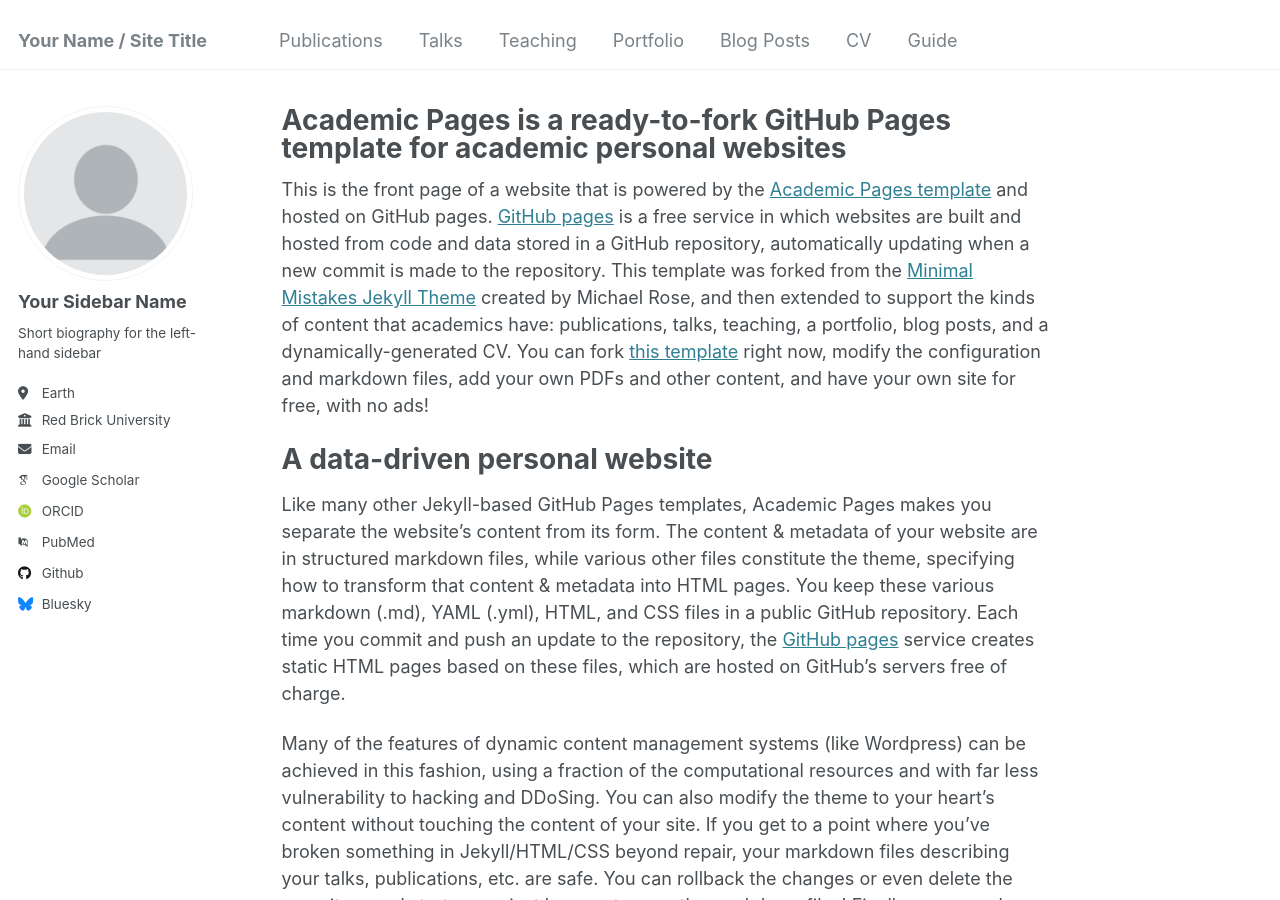
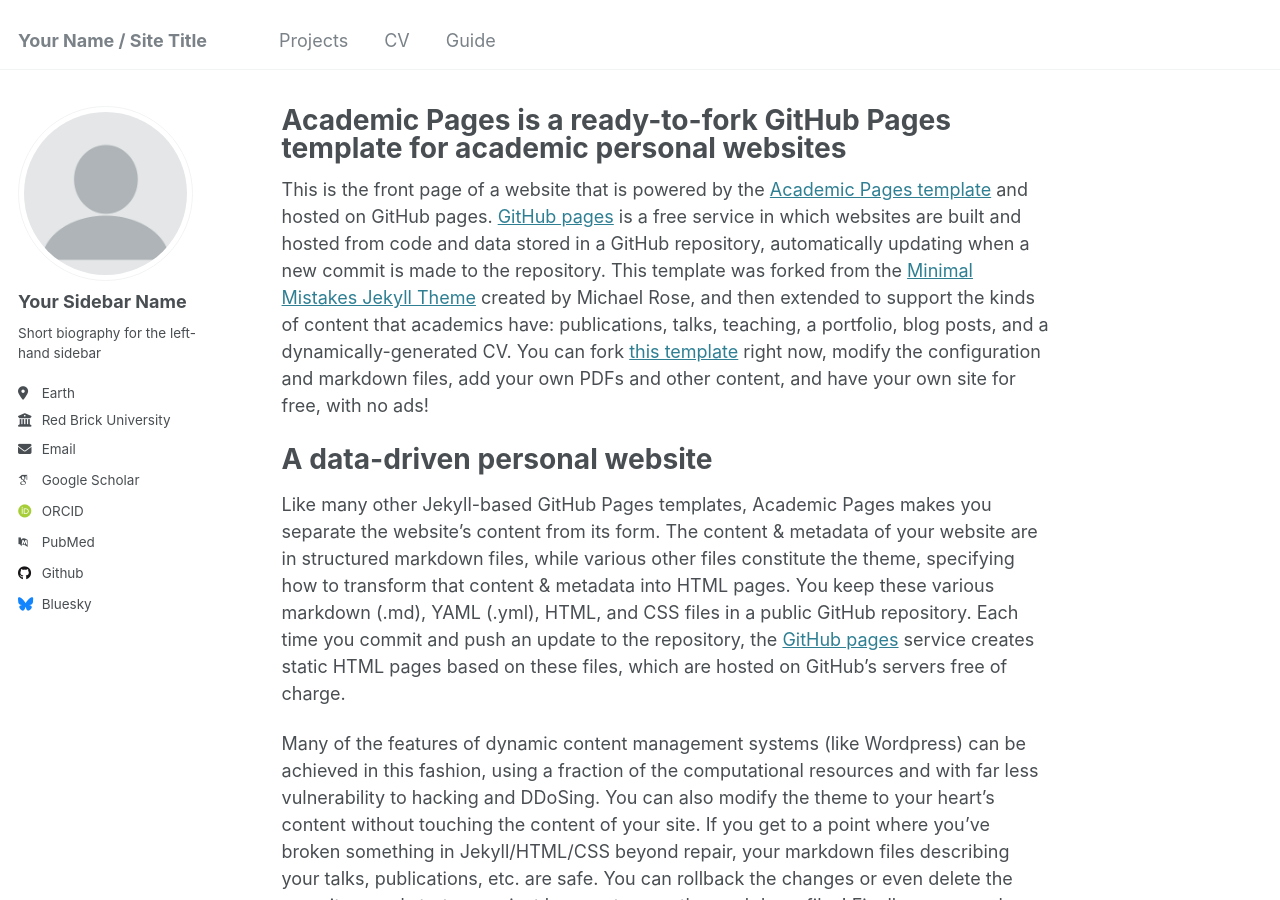
Before and after one commit to dyna-code/dyna-code.github.io, a Jekyll site: the page built from _pages/about.md, in a window 1280 px wide and 900 px high. Built offline with Jekyll 4.4.1, drawn with Linux system fonts in a browser that asks for light colours; some web fonts are replaced.

Commit message:
edited navi yaml

```diff
--- a/_data/navigation.yml
+++ b/_data/navigation.yml
@@ -5,20 +5,20 @@
 # prevent it from being included in the site.
 
 main:
-  - title: "Publications"
-    url: /publications/
+  # - title: "Publications"
+  #   url: /publications/
 
-  - title: "Talks"
-    url: /talks/
+  # - title: "Talks"
+  #   url: /talks/
 
-  - title: "Teaching"
-    url: /teaching/
+  # - title: "Teaching"
+  #   url: /teaching/
 
-  - title: "Portfolio"
+  - title: "Projects"
     url: /portfolio/
 
-  - title: "Blog Posts"
-    url: /year-archive/
+  # - title: "Blog Posts"
+  #   url: /year-archive/
 
   - title: "CV"
     url: /cv/
```
